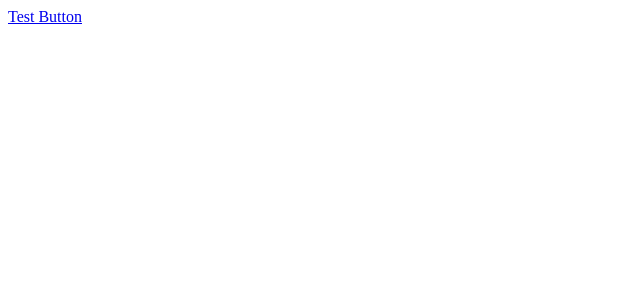
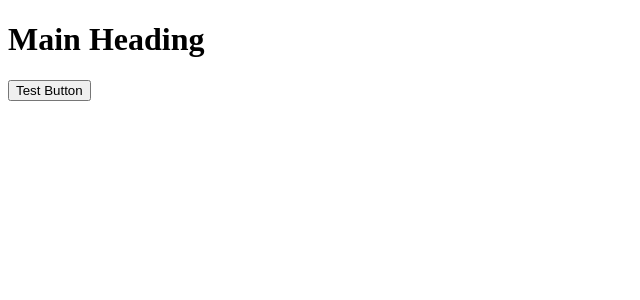
Before and after one commit to hackdanismo/react-ui, a React (Vite) app: page / in a window 1280 px wide. Shown: the top 300 px of the page, without its empty margins (0-640 px from the left). Built offline with nearby package versions, Linux system fonts and the light colour scheme.

Commit message:
feat: add the initial Heading component

```diff
--- a/src/App.jsx
+++ b/src/App.jsx
@@ -1,8 +1,16 @@
 import Button from "./components/button"
+import Heading from "./components/heading"
 
 const App = () => {
+  const showAlert = () => {
+    alert("Hello, World");
+  }
+
   return (
-    <Button to="https://www.google.com" openAsTab>Test Button</Button>
+    <>
+      <Heading>Main Heading</Heading>
+      <Button onClick={showAlert}>Test Button</Button>
+    </>
   )
 }
 
--- /dev/null
+++ b/src/components/heading/index.jsx
@@ -0,0 +1,13 @@
+const Heading = ({
+  level = 1,
+  children
+}) => {
+  // Set the heading tag to set the level based on the heading size required
+  const HeadingTag = `h${level}`
+
+  return (
+    <HeadingTag>{children}</HeadingTag>
+  )
+}
+
+export default Heading
```
